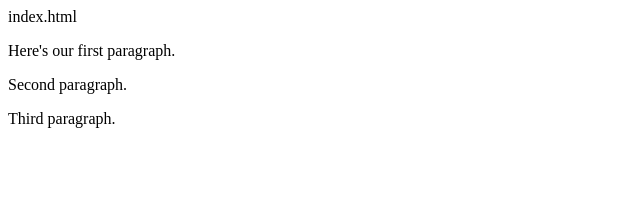
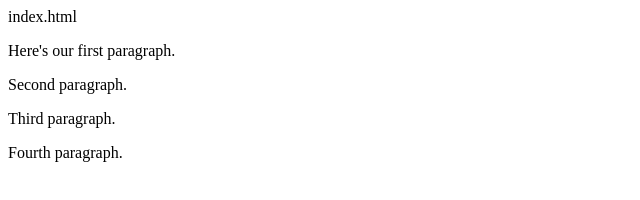
Before and after one commit to david-stierli/red, a plain HTML site: page index.html in a window 1280 px wide. Shown: the whole page, without its empty margins (0-640 px from the left). Drawn offline with Linux system fonts and the light colour scheme.

Commit message:
fourth paragraph
from github

```diff
--- a/index.html
+++ b/index.html
@@ -11,5 +11,6 @@
 	<p>Here's our first paragraph.</p>
 	<p>Second paragraph.</p>
 	<p>Third paragraph.</p>
+	<p>Fourth paragraph.</p>
 </body>
 </html>
```
